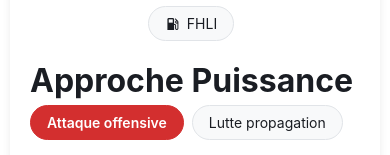
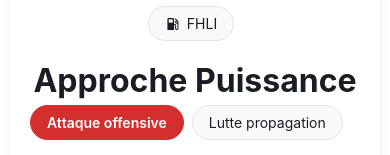
Before and after one commit to fab72309/test-metro, a React Native app: screen /GrandsFeux in a window 390 px wide. Shown: the part 163-318 px from the top of the page. Built offline with nearby package versions, Linux system fonts and the light colour scheme.

Commit message:
style: center titles in GrandFeux approaches 🎯
💄 UI:
- Centrage des titres 'Approche Puissance', 'Approche Surface' et 'Approche FHLI'
- Amélioration de la cohérence visuelle dans la page Dimensionnement moyens hydraulique

```diff
--- a/components/GrandFeux/FHLIApproach.tsx
+++ b/components/GrandFeux/FHLIApproach.tsx
@@ -372,7 +372,7 @@ function FHLIApproach() {
 
   return (
     <View style={styles.container}>
-      <Title>Approche FHLI</Title>
+      <Title style={{ textAlign: 'center' }}>Approche FHLI</Title>
       {renderTabs()}
       {tab === 'foam' ? renderFoam() : renderStructure()}
     </View>
--- a/components/GrandFeux/PuissanceApproach.tsx
+++ b/components/GrandFeux/PuissanceApproach.tsx
@@ -93,7 +93,7 @@ Gagner du temps pour :
 
   return (
     <View style={styles.container}>
-      <Title>Approche Puissance</Title>
+      <Title style={{ textAlign: 'center' }}>Approche Puissance</Title>
 
       {/* Strategy Tabs */}
       <View style={styles.tabRow}>
--- a/components/GrandFeux/SurfaceApproach.tsx
+++ b/components/GrandFeux/SurfaceApproach.tsx
@@ -43,7 +43,7 @@ Ajustez-le selon le type de combustible et la doctrine locale.`;
 
   return (
     <View style={styles.container}>
-      <Title>Approche Surface</Title>
+      <Title style={{ textAlign: 'center' }}>Approche Surface</Title>
 
       <Input
         label="Surface (m²)"
```
